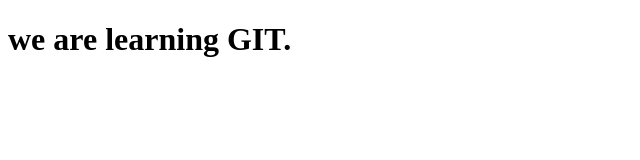
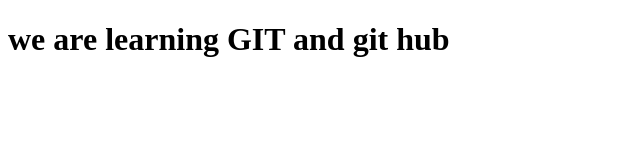
Before and after one commit to MIRZA-MOIZx/Learning-Git, a plain HTML site: page index.html in a window 1280 px wide. Shown: the whole page, without its empty margins (0-640 px from the left). Drawn offline with Linux system fonts and the light colour scheme.

Commit message:
twiks in index.html file

```diff
--- a/index.html
+++ b/index.html
@@ -7,7 +7,7 @@
 </head>
 <body>
     <header> </header>
-    <main>  <h1>we are learning GIT.</h1></main>
+    <main>  <h1>we are learning GIT and git hub</h1></main>
     <footer></footer>
 
 </body>
```
